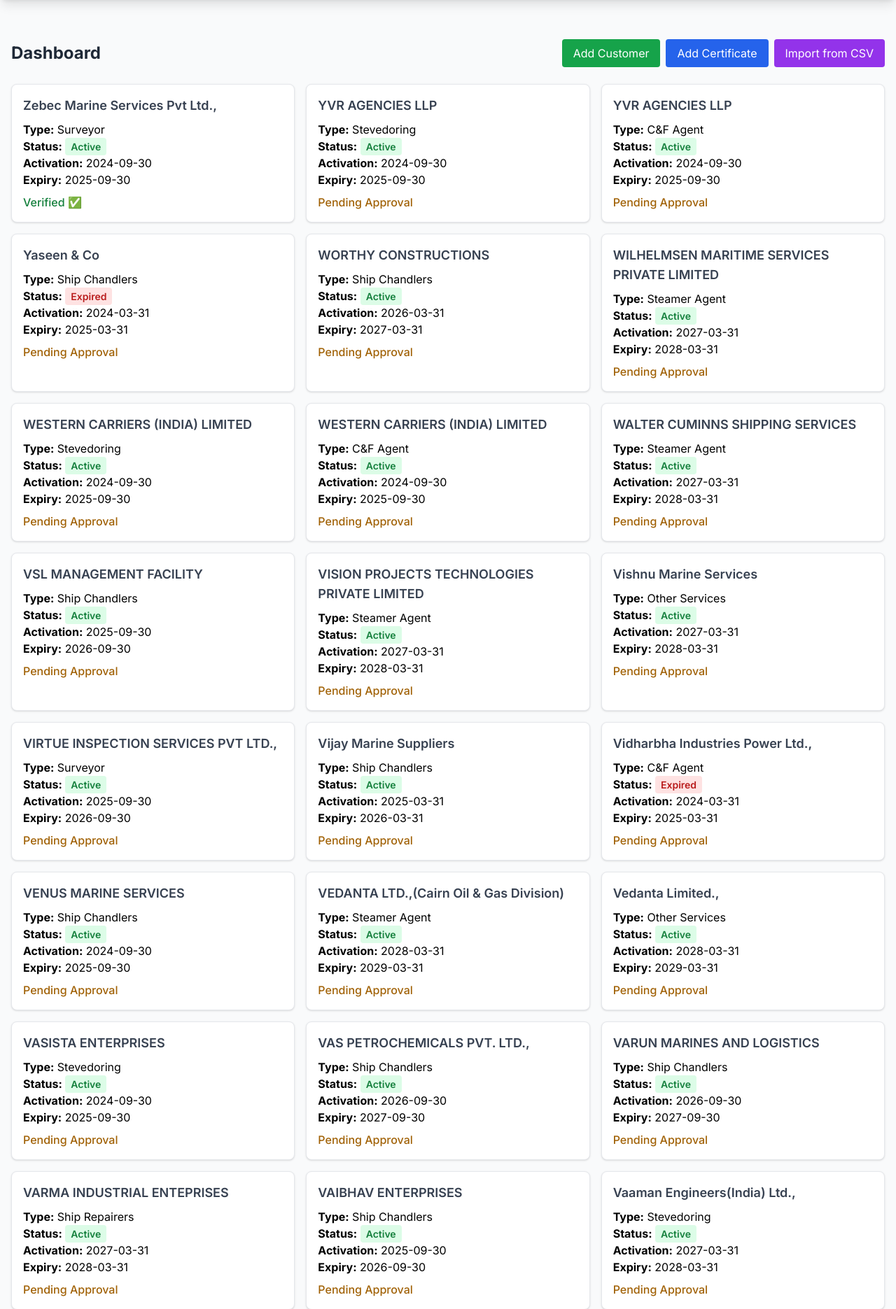
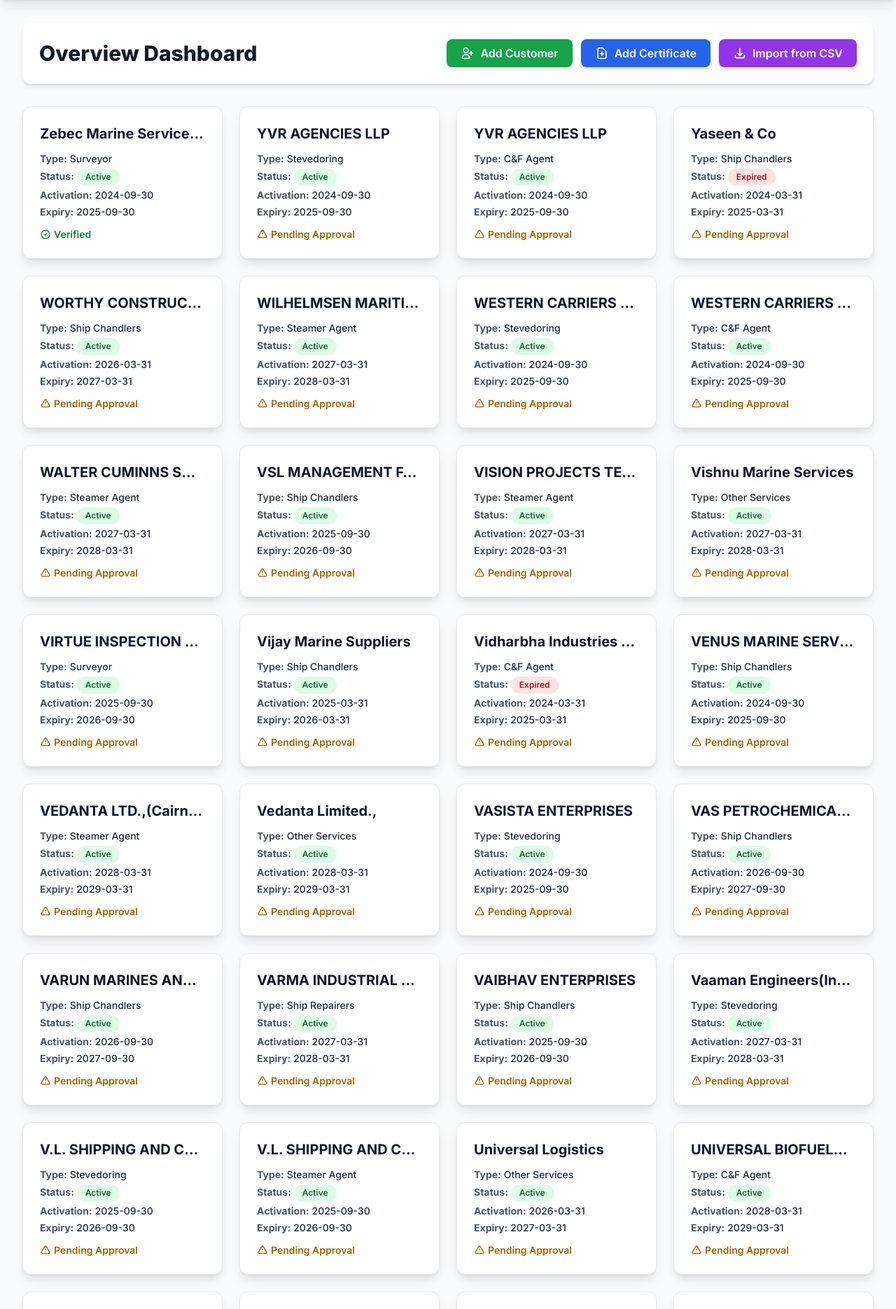
Before and after one commit to Ashmit12092000/certificatevalidator, a Flask app: page /dashboard in a window 1280 px wide. Shown: the part 72-1943 px from the top of the page at 70% size. Run offline with Flask 3, Linux system fonts and the light colour scheme; a user stored in the database is signed in; data comes from the database, SQL or seed files in the repository; data that the repository does not hold is empty; some libraries are stand-ins or nearby versions.

Commit message:
Update dashboard.html

```diff
--- a/templates/dashboard.html
+++ b/templates/dashboard.html
@@ -3,27 +3,36 @@
 {% block title %}Dashboard{% endblock %}
 
 {% block content %}
-<div class="max-w-7xl mx-auto px-4 py-6">
+<div class="max-w-7xl mx-auto px-4 sm:px-6 lg:px-8">
 
   <!-- Title & Actions -->
-  <div class="flex justify-between items-center mb-6">
-    <h1 class="text-2xl font-bold text-gray-800">Dashboard</h1>
-    <div class="flex gap-2">
-      {% if role == 'admin' or role == 'deo' %} {# DEO can also add customer #}
+  <div class="flex flex-col sm:flex-row justify-between items-center mb-8 bg-white p-6 rounded-xl shadow-md">
+    <h1 class="text-3xl font-extrabold text-gray-900 mb-4 sm:mb-0">Overview Dashboard</h1>
+    <div class="flex flex-wrap justify-center sm:justify-end gap-3">
+      {% if role == 'admin' or role == 'deo' %}
         <button onclick="document.getElementById('addCustomerModal').classList.remove('hidden')"
-              class="bg-green-600 text-white px-4 py-2 rounded hover:bg-green-700">Add Customer</button>
+              class="flex items-center px-5 py-2 bg-green-600 text-white font-semibold rounded-lg shadow-md hover:bg-green-700 transition duration-200 ease-in-out transform hover:scale-105">
+          <svg class="w-5 h-5 mr-2" fill="none" stroke="currentColor" viewBox="0 0 24 24" xmlns="http://www.w3.org/2000/svg"><path stroke-linecap="round" stroke-linejoin="round" stroke-width="2" d="M18 9v3m0 0v3m0-3h3m-3 0h-3m-2-5a4 4 0 11-8 0 4 4 0 018 0zM3 20a6 6 0 0112 0v1H3v-1z"></path></svg>
+          Add Customer
+        </button>
       {% endif %}
 
-      {% if role == 'admin'or role=='approver' %} {# Only Admin can add certificate #}
+      {% if role == 'admin' %}
         <button onclick="document.getElementById('addCertModal').classList.remove('hidden')"
-                class="bg-blue-600 text-white px-4 py-2 rounded hover:bg-blue-700">Add Certificate</button>
+                class="flex items-center px-5 py-2 bg-blue-600 text-white font-semibold rounded-lg shadow-md hover:bg-blue-700 transition duration-200 ease-in-out transform hover:scale-105">
+          <svg class="w-5 h-5 mr-2" fill="none" stroke="currentColor" viewBox="0 0 24 24" xmlns="http://www.w3.org/2000/svg"><path stroke-linecap="round" stroke-linejoin="round" stroke-width="2" d="M9 13h6m-3-3v6m5 5H7a2 2 0 01-2-2V5a2 2 0 012-2h5.586a1 1 0 01.707.293l5.414 5.414a1 1 0 01.293.707V19a2 2 0 01-2 2z"></path></svg>
+          Add Certificate
+        </button>
       {% endif %}
 
-      {% if role == 'admin' or role == 'deo' %} {# DEO can also import CSV #}
-        <form action="/import-csv" method="POST" enctype="multipart/form-data" class="inline">
+      {% if role == 'admin' or role == 'deo' %}
+        <form action="/import-csv" method="POST" enctype="multipart/form-data" class="inline-flex">
           <input type="file" name="csv_file" required class="hidden" id="csvFileInput" onchange="this.form.submit()" />
           <button type="button" onclick="document.getElementById('csvFileInput').click()"
-                  class="bg-purple-600 text-white px-4 py-2 rounded hover:bg-purple-700">Import from CSV</button>
+                  class="flex items-center px-5 py-2 bg-purple-600 text-white font-semibold rounded-lg shadow-md hover:bg-purple-700 transition duration-200 ease-in-out transform hover:scale-105">
+            <svg class="w-5 h-5 mr-2" fill="none" stroke="currentColor" viewBox="0 0 24 24" xmlns="http://www.w3.org/2000/svg"><path stroke-linecap="round" stroke-linejoin="round" stroke-width="2" d="M4 16v1a3 3 0 003 3h10a3 3 0 003-3v-1m-4-4l-4 4m0 0l-4-4m4 4V4"></path></svg>
+            Import from CSV
+          </button>
         </form>
       {% endif %}
     </div>
@@ -32,9 +41,10 @@
   <!-- Flash Messages -->
   {% with messages = get_flashed_messages(with_categories=true) %}
     {% if messages %}
-      <div class="space-y-2 mb-4">
+      <div class="space-y-4 mb-8">
         {% for category, message in messages %}
-          <div class="p-3 rounded {{ 'bg-green-100 text-green-800' if category == 'success' else 'bg-red-100 text-red-800' }}">
+          <div class="p-4 rounded-lg text-base font-medium
+            {{ 'bg-green-100 text-green-800 border border-green-200' if category == 'success' else 'bg-red-100 text-red-800 border border-red-200' }}">
             {{ message }}
           </div>
         {% endfor %}
@@ -43,31 +53,37 @@
   {% endwith %}
 
   <!-- Certificates Grid -->
-  <div class="grid grid-cols-1 md:grid-cols-2 lg:grid-cols-3 gap-4">
+  <div class="grid grid-cols-1 sm:grid-cols-2 lg:grid-cols-3 xl:grid-cols-4 gap-6">
     {% for cert in certificates %}
-      <div class="bg-white shadow rounded-lg p-4 border">
-        <h2 class="text-lg font-semibold text-gray-700 mb-2">{{ cert.customer_name }}</h2>
-        <p><strong>Type:</strong> {{ cert.cert_type }}</p>
-        <p><strong>Status:</strong>
+      <div class="bg-white rounded-xl shadow-lg p-6 border border-gray-200 transition-all duration-300 ease-in-out hover:shadow-xl hover:scale-[1.02]">
+        <h2 class="text-xl font-bold text-gray-900 mb-3 truncate">{{ cert.customer_name }}</h2>
+        <p class="text-sm text-gray-600 mb-1"><strong>Type:</strong> <span class="font-medium text-gray-800">{{ cert.cert_type }}</span></p>
+        <p class="text-sm text-gray-600 mb-1"><strong>Status:</strong>
           {% if cert.status == 'Active' %}
-            <span class="bg-green-100 text-green-700 px-2 py-1 rounded text-sm font-semibold">Active</span>
+            <span class="inline-flex items-center px-3 py-1 rounded-full text-xs font-semibold bg-green-100 text-green-800 shadow-sm">Active</span>
           {% elif cert.status == 'Expired' %}
-            <span class="bg-red-100 text-red-700 px-2 py-1 rounded text-sm font-semibold">Expired</span>
+            <span class="inline-flex items-center px-3 py-1 rounded-full text-xs font-semibold bg-red-100 text-red-800 shadow-sm">Expired</span>
           {% elif cert.status == 'Unverified' %}
-            <span class="bg-yellow-100 text-yellow-800 px-2 py-1 rounded text-sm font-semibold">Unverified</span>
-          {% elif cert.status == 'Rejected' %} {# New: Rejected status #}
-            <span class="bg-gray-300 text-gray-800 px-2 py-1 rounded text-sm font-semibold">Rejected</span>
+            <span class="inline-flex items-center px-3 py-1 rounded-full text-xs font-semibold bg-yellow-100 text-yellow-800 shadow-sm">Unverified</span>
+          {% elif cert.status == 'Rejected' %}
+            <span class="inline-flex items-center px-3 py-1 rounded-full text-xs font-semibold bg-gray-300 text-gray-800 shadow-sm">Rejected</span>
           {% else %}
-            <span class="bg-gray-200 text-gray-800 px-2 py-1 rounded text-sm">Unknown</span>
+            <span class="inline-flex items-center px-3 py-1 rounded-full text-xs font-semibold bg-gray-200 text-gray-800 shadow-sm">Unknown</span>
           {% endif %}
         </p>
-        <p><strong>Activation:</strong> {{ cert.activation_date }}</p>
-        <p><strong>Expiry:</strong> {{ cert.expiration_date }}</p>
+        <p class="text-sm text-gray-600 mb-1"><strong>Activation:</strong> <span class="font-medium text-gray-800">{{ cert.activation_date }}</span></p>
+        <p class="text-sm text-gray-600 mb-3"><strong>Expiry:</strong> <span class="font-medium text-gray-800">{{ cert.expiration_date }}</span></p>
 
         {% if not cert.verified %}
-          <p class="mt-2 text-yellow-700 font-medium">Pending Approval</p> {# Updated text #}
+          <p class="mt-3 text-sm font-semibold text-yellow-700 flex items-center">
+            <svg class="w-4 h-4 mr-1" fill="none" stroke="currentColor" viewBox="0 0 24 24" xmlns="http://www.w3.org/2000/svg"><path stroke-linecap="round" stroke-linejoin="round" stroke-width="2" d="M12 9v2m0 4h.01m-6.938 4h13.856c1.54 0 2.502-1.667 1.732-3L13.732 4c-.77-1.333-2.694-1.333-3.464 0L3.34 16c-.77 1.333.192 3 1.732 3z"></path></svg>
+            Pending Approval
+          </p>
         {% else %}
-          <p class="mt-2 text-green-700 font-medium">Verified ✅</p>
+          <p class="mt-3 text-sm font-semibold text-green-700 flex items-center">
+            <svg class="w-4 h-4 mr-1" fill="none" stroke="currentColor" viewBox="0 0 24 24" xmlns="http://www.w3.org/2000/svg"><path stroke-linecap="round" stroke-linejoin="round" stroke-width="2" d="M9 12l2 2 4-4m6 2a9 9 0 11-18 0 9 9 0 0118 0z"></path></svg>
+            Verified
+          </p>
         {% endif %}
       </div>
     {% endfor %}
```
